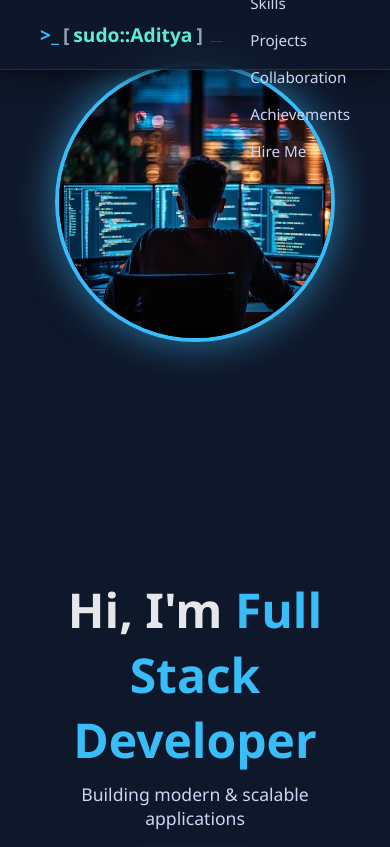
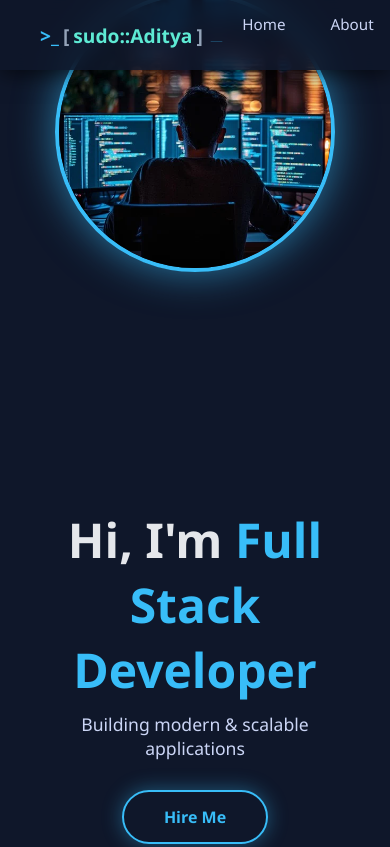
Before and after one commit to Userunknown84/MyPortfolio, a plain HTML site: page index.html in a window 390 px wide. Shown: the top 847 px of the page. Drawn offline with Linux system fonts and the light colour scheme.

Commit message:
new commi

```diff
--- a/style.css
+++ b/style.css
@@ -536,35 +536,3 @@ footer {
   margin-bottom: 10px;
   padding-bottom: 30px;
 }
-
-#navbar {
-  backdrop-filter: blur(10px);
-  background: rgba(15, 23, 42, 0.85);
-  width: 100%;
-  position: relative;
-  z-index: 10;
-  border-bottom: 1px solid rgba(255, 255, 255, 0.1); /* smooth line */
-}
-
-/* MOBILE */
-@media (max-width: 768px) {
-  #navbar {
-    position: fixed;
-    top: 0;
-    left: 0;
-    width: 100%;
-    z-index: 1000;
-    border-bottom: 1px solid rgba(255, 255, 255, 0.1); /* remove glitch line */
-    backdrop-filter: blur(10px); /* keep blur */
-  }
-
-  body {
-    padding-top: 70px;
-  }
-
-  #navbar ul {
-    flex-direction: column;
-    gap: 15px;
-    margin-top: 10px;
-  }
-}
```
